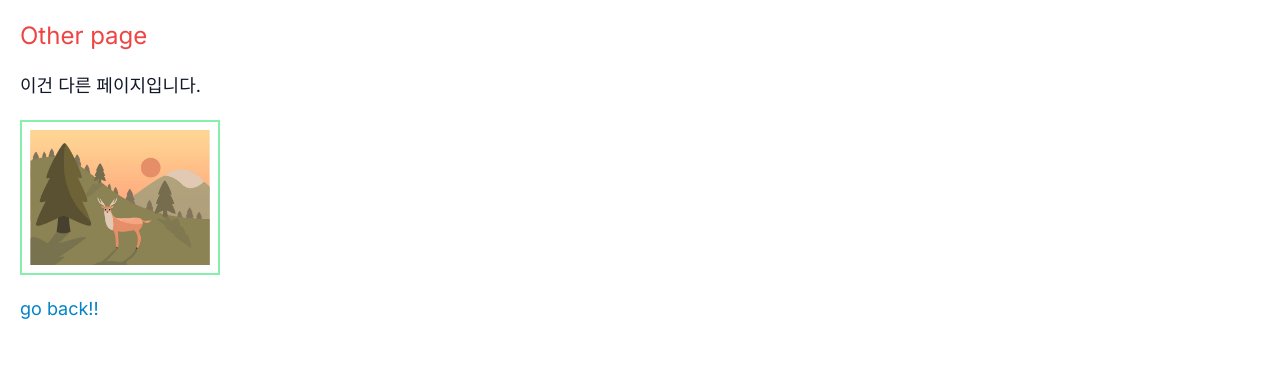
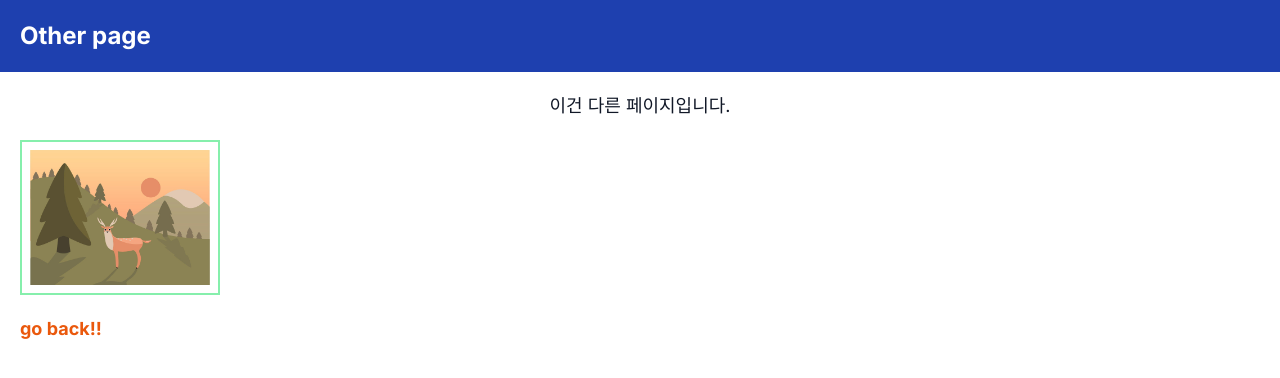
Before and after one commit to Hwangtaehun/nextjsPractice, a Next.js app in the folder sample_next_app/: page /other in a window 1280 px wide. Shown: the top 378 px of the page. Built offline with nearby package versions, Linux system fonts and the light colour scheme.

Commit message:
업로드

```diff
--- a/sample_next_app/src/app/name/[name]/page.tsx
+++ b/sample_next_app/src/app/name/[name]/page.tsx
@@ -2,7 +2,7 @@ export default function Name({params}:{params:{name: string}}) {
     return(
         <main>
             <h1 className="title">Name page</h1>
-            <p className="msg">당신은 {params.name} 님이군요.</p>
+            <p className="msg">당신은 '{params.name}' 님이군요.</p>
             <div>
                 <a href="/">go back!!</a>
             </div>
--- a/sample_next_app/src/app/other/page.tsx
+++ b/sample_next_app/src/app/other/page.tsx
@@ -1,5 +1,6 @@
 import Link from "next/link"
 import Image from "next/image"
+import './style.css';
 
 export default function Other(){
     return (
--- /dev/null
+++ b/sample_next_app/src/app/other/style.css
@@ -0,0 +1,9 @@
+.title {
+    @apply text-2xl font-bold m-0 p-5 text-white bg-blue-800;
+  }
+  .msg {
+    @apply text-lg m-5 text-gray-900 text-center;
+  }
+  :any-link {
+    @apply font-bold text-orange-600;
+  }
```
